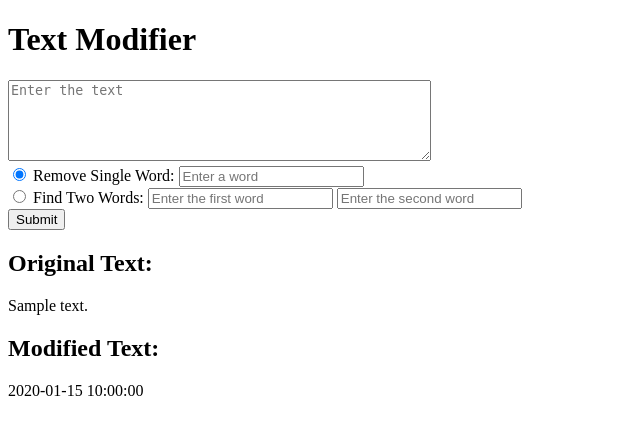
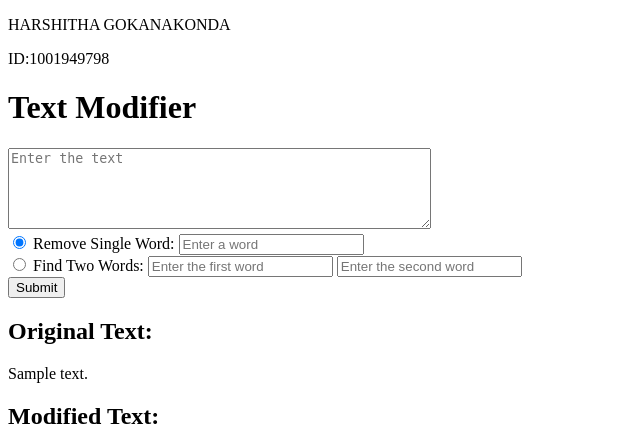
Before and after one commit to harshi99/12Q_Harshitha_9798, a Flask app: template templates/index.html in a window 1280 px wide. Shown: the top 428 px of the page, without its empty margins (0-640 px from the left). Run offline with Flask 2, Linux system fonts and the light colour scheme; the template is opened without the code that fills it: most values are stand-ins (such as "Sample title", 1, 10 or a date in 2020).

Commit message:
Update index.html

```diff
--- a/templates/index.html
+++ b/templates/index.html
@@ -10,6 +10,8 @@
     </style>
 </head>
 <body>
+    <p>HARSHITHA GOKANAKONDA</p>
+    <P>ID:1001949798</P>
     <h1>Text Modifier</h1>
     <form method="POST">
         <textarea name="text" rows="5" cols="50" placeholder="Enter the text"></textarea><br>
```
